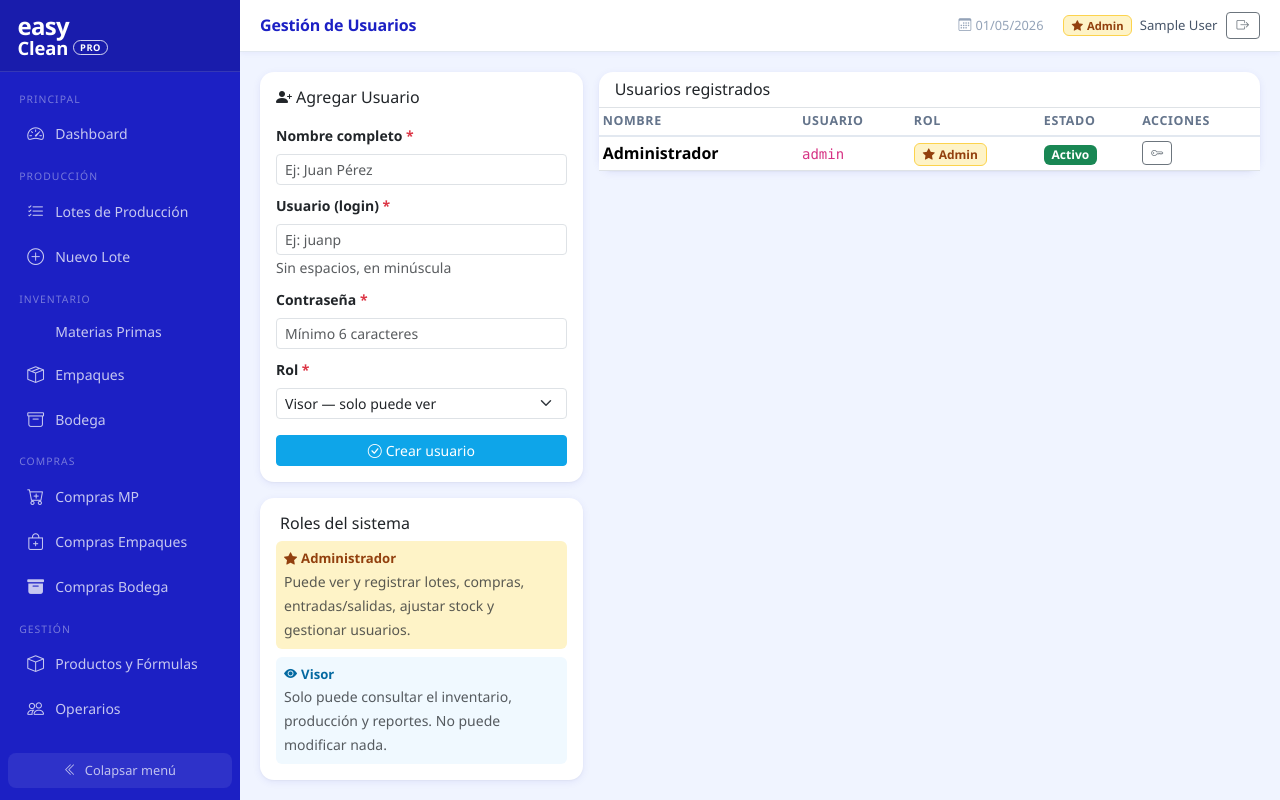
After one commit to portajorge04-hash/easyclean-inventario, a Flask app: page /admin/usuarios in a window 1280 px wide. The commit adds this page. Run offline with Flask 3, Linux system fonts and the light colour scheme; the visitor is signed in with stand-in values (Sample User, id 1); data comes from the database, SQL or seed files in the repository; some libraries are stand-ins or nearby versions.

Commit message:
feat: sistema de autenticacion con roles admin y viewer
- Pagina de login con diseño de marca (azul royal + logo CSS)
- Roles: admin (ve y modifica todo) / viewer (solo consulta)
- before_request protege todas las rutas - requiere sesion activa
- @admin_required en 10 rutas POST de solo escritura
- Verificacion es_admin() en 5 rutas GET+POST mixtas
- Gestion de usuarios: agregar, activar/desactivar, cambiar password
- Topbar muestra nombre, rol (badge) y boton de salir
- Link Usuarios en sidebar bajo seccion Gestion
- Migration v003 crea usuario admin inicial automaticamente

Co-Authored-By: Claude Sonnet 4.6 <noreply@anthropic.com>

```diff
--- a/app.py
+++ b/app.py
@@ -1,15 +1,110 @@
-from flask import Flask, render_template, request, redirect, url_for, flash, jsonify
+from flask import Flask, render_template, request, redirect, url_for, flash, jsonify, session
 from database import get_db, init_db
 from datetime import datetime, date, timedelta
+from functools import wraps
+from werkzeug.security import generate_password_hash, check_password_hash
 import json
 import os
 
 app = Flask(__name__)
-app.secret_key = 'easyclean_pro_2025'
+app.secret_key = 'easyclean_pro_2025_seguro'
+
+# ─── Autenticación ────────────────────────────────────────────────────────────
+
+@app.before_request
+def verificar_sesion():
+    rutas_publicas = {'login', 'static'}
+    if request.endpoint and request.endpoint not in rutas_publicas:
+        if 'user_id' not in session:
+            return redirect(url_for('login'))
+
+def admin_required(f):
+    @wraps(f)
+    def decorated(*args, **kwargs):
+        if session.get('rol') != 'admin':
+            flash('No tienes permisos para realizar esta acción.', 'danger')
+            return redirect(request.referrer or url_for('dashboard'))
+        return f(*args, **kwargs)
+    return decorated
+
+def es_admin():
+    return session.get('rol') == 'admin'
+
+@app.route('/login', methods=['GET', 'POST'])
+def login():
+    if 'user_id' in session:
+        return redirect(url_for('dashboard'))
+    if request.method == 'POST':
+        username = request.form['username'].strip().lower()
+        password = request.form['password']
+        db = get_db()
+        user = db.execute(
+            "SELECT * FROM usuarios WHERE username=? AND activo=1", (username,)
+        ).fetchone()
+        db.close()
+        if user and check_password_hash(user['password_hash'], password):
+            session.permanent = True
+            session['user_id']  = user['id']
+            session['username'] = user['username']
+            session['nombre']   = user['nombre']
+            session['rol']      = user['rol']
+            return redirect(url_for('dashboard'))
+        flash('Usuario o contraseña incorrectos.', 'danger')
+    return render_template('login.html')
+
+@app.route('/logout')
+def logout():
+    session.clear()
+    return redirect(url_for('login'))
+
+# ─── Gestión de usuarios (solo admin) ─────────────────────────────────────────
+
+@app.route('/admin/usuarios', methods=['GET', 'POST'])
+@admin_required
+def admin_usuarios():
+    db = get_db()
+    if request.method == 'POST':
+        accion = request.form.get('accion')
+        if accion == 'nuevo':
+            username = request.form['username'].strip().lower()
+            nombre   = request.form['nombre'].strip()
+            password = request.form['password']
+            rol      = request.form.get('rol', 'viewer')
+            existe = db.execute("SELECT id FROM usuarios WHERE username=?", (username,)).fetchone()
+            if existe:
+                flash(f'El usuario "{username}" ya existe.', 'warning')
+            else:
+                db.execute(
+                    "INSERT INTO usuarios (username, password_hash, nombre, rol) VALUES (?,?,?,?)",
+                    (username, generate_password_hash(password), nombre, rol)
+                )
+                db.commit()
+                flash(f'Usuario "{username}" creado correctamente.', 'success')
+        elif accion == 'toggle':
+            uid = request.form['usuario_id']
+            if int(uid) == session['user_id']:
+                flash('No puedes desactivar tu propia cuenta.', 'warning')
+            else:
+                db.execute("UPDATE usuarios SET activo = 1 - activo WHERE id=?", (uid,))
+                db.commit()
+                flash('Estado del usuario actualizado.', 'info')
+        elif accion == 'cambiar_password':
+            uid       = request.form['usuario_id']
+            nueva_pw  = request.form['nueva_password']
+            db.execute("UPDATE usuarios SET password_hash=? WHERE id=?",
+                       (generate_password_hash(nueva_pw), uid))
+            db.commit()
+            flash('Contraseña actualizada.', 'success')
+        db.close()
+        return redirect(url_for('admin_usuarios'))
+
+    usuarios = db.execute("SELECT * FROM usuarios ORDER BY rol DESC, nombre").fetchall()
+    db.close()
+    return render_template('admin_usuarios.html', usuarios=usuarios)
 
 @app.context_processor
 def inject_now():
-    return {'now': datetime.now()}
+    return {'now': datetime.now(), 'session': session}
 
 # ─── Helpers ──────────────────────────────────────────────────────────────────
 
@@ -151,6 +246,10 @@ def produccion_lista():
 def produccion_nueva():
     db = get_db()
     if request.method == 'POST':
+        if not es_admin():
+            flash('Solo los administradores pueden registrar lotes.', 'danger')
+            db.close()
+            return redirect(url_for('produccion_nueva'))
         producto_id = int(request.form['producto_id'])
         fecha = request.form['fecha_produccion']
         hora_inicio = request.form.get('hora_inicio', '')
@@ -275,6 +374,7 @@ def inventario_mp():
     return render_template('inventario_mp.html', mps=mps)
 
 @app.route('/inventario/mp/ajuste', methods=['POST'])
+@admin_required
 def ajuste_mp():
     db = get_db()
     mp_id = request.form['mp_id']
@@ -286,6 +386,7 @@ def ajuste_mp():
     return redirect(url_for('inventario_mp'))
 
 @app.route('/inventario/mp/nueva', methods=['POST'])
+@admin_required
 def nueva_mp():
     db = get_db()
     nombre = request.form['nombre']
@@ -313,6 +414,7 @@ def inventario_empaques():
     return render_template('inventario_empaques.html', empaques=empaques, productos=productos)
 
 @app.route('/inventario/empaques/ajuste', methods=['POST'])
+@admin_required
 def ajuste_empaque():
     db = get_db()
     emp_id = request.form['emp_id']
@@ -324,6 +426,7 @@ def ajuste_empaque():
     return redirect(url_for('inventario_empaques'))
 
 @app.route('/inventario/empaques/nuevo', methods=['POST'])
+@admin_required
 def nuevo_empaque():
     db = get_db()
     nombre = request.form['nombre']
@@ -342,6 +445,10 @@ def nuevo_empaque():
 def compras_mp():
     db = get_db()
     if request.method == 'POST':
+        if not es_admin():
+            flash('Solo los administradores pueden registrar compras.', 'danger')
+            db.close()
+            return redirect(url_for('compras_mp'))
         mp_id = request.form['materia_prima_id']
         fecha = request.form['fecha']
         cantidad = float(request.form['cantidad'])
@@ -381,6 +488,10 @@ def compras_mp():
 def compras_empaques():
     db = get_db()
     if request.method == 'POST':
+        if not es_admin():
+            flash('Solo los administradores pueden registrar compras.', 'danger')
+            db.close()
+            return redirect(url_for('compras_empaques'))
         emp_id = request.form['tipo_empaque_id']
         fecha = request.form['fecha']
         cantidad = int(request.form['cantidad'])
@@ -423,6 +534,10 @@ def compras_empaques():
 def operarios():
     db = get_db()
     if request.method == 'POST':
+        if not es_admin():
+            flash('Solo los administradores pueden modificar operarios.', 'danger')
+            db.close()
+            return redirect(url_for('operarios'))
         accion = request.form.get('accion')
         if accion == 'nuevo':
             db.execute("INSERT INTO operarios (nombre, cedula, cargo) VALUES (?,?,?)",
@@ -502,6 +617,7 @@ def productos_lista():
                            producto_formulas=producto_formulas, mps=mps)
 
 @app.route('/productos/nuevo', methods=['POST'])
+@admin_required
 def producto_nuevo():
     db = get_db()
     nombre = request.form['nombre'].strip()
@@ -536,6 +652,7 @@ def producto_nuevo():
     return redirect(url_for('productos_lista'))
 
 @app.route('/productos/<int:prod_id>/ingrediente/agregar', methods=['POST'])
+@admin_required
 def agregar_ingrediente(prod_id):
     db = get_db()
     mp_id = request.form['mp_id']
@@ -561,6 +678,7 @@ def agregar_ingrediente(prod_id):
     return redirect(url_for('productos_lista'))
 
 @app.route('/productos/<int:prod_id>/ingrediente/<int:ing_id>/eliminar', methods=['POST'])
+@admin_required
 def eliminar_ingrediente(prod_id, ing_id):
     db = get_db()
     db.execute("DELETE FROM formula_ingredientes WHERE id=? AND producto_id=?", (ing_id, prod_id))
@@ -570,6 +688,7 @@ def eliminar_ingrediente(prod_id, ing_id):
     return redirect(url_for('productos_lista'))
 
 @app.route('/productos/<int:prod_id>/editar', methods=['POST'])
+@admin_required
 def editar_producto(prod_id):
     db = get_db()
     db.execute("""
@@ -627,6 +746,7 @@ def bodega():
                            cat_filtro=cat, hoy=hoy)
 
 @app.route('/bodega/articulo/nuevo', methods=['POST'])
+@admin_required
 def bodega_articulo_nuevo():
     db = get_db()
     db.execute("""
@@ -646,6 +766,7 @@ def bodega_articulo_nuevo():
     return redirect(url_for('bodega'))
 
 @app.route('/bodega/entrada', methods=['POST'])
+@admin_required
 def bodega_entrada():
     db = get_db()
     art_id  = int(request.form['articulo_id'])
@@ -668,6 +789,7 @@ def bodega_entrada():
     return redirect(url_for('bodega'))
 
 @app.route('/bodega/salida', methods=['POST'])
+@admin_required
 def bodega_salida():
     db = get_db()
     art_id  = int(request.form['articulo_id'])
@@ -694,6 +816,7 @@ def bodega_salida():
     return redirect(url_for('bodega'))
 
 @app.route('/bodega/ajuste', methods=['POST'])
+@admin_required
 def bodega_ajuste():
     db = get_db()
     art_id = int(request.form['articulo_id'])
@@ -710,6 +833,10 @@ def bodega_ajuste():
 def compras_bodega():
     db = get_db()
     if request.method == 'POST':
+        if not es_admin():
+            flash('Solo los administradores pueden registrar compras.', 'danger')
+            db.close()
+            return redirect(url_for('compras_bodega'))
         art_id   = int(request.form['articulo_id'])
         fecha    = request.form['fecha']
         cantidad = int(request.form['cantidad'])
--- /dev/null
+++ b/templates/admin_usuarios.html
@@ -0,0 +1,158 @@
+{% extends 'base.html' %}
+{% block title %}Gestión de Usuarios{% endblock %}
+{% block page_title %}Gestión de Usuarios{% endblock %}
+
+{% block content %}
+<div class="row g-3">
+
+  <!-- ── Formulario nuevo usuario ──────────────────────────── -->
+  <div class="col-lg-4">
+    <div class="card">
+      <div class="card-body">
+        <h6 class="card-title mb-3"><i class="bi bi-person-plus-fill me-1"></i>Agregar Usuario</h6>
+        <form method="POST">
+          <input type="hidden" name="accion" value="nuevo">
+          <div class="mb-2">
+            <label class="form-label small fw-semibold">Nombre completo <span class="text-danger">*</span></label>
+            <input type="text" name="nombre" class="form-control form-control-sm" placeholder="Ej: Juan Pérez" required>
+          </div>
+          <div class="mb-2">
+            <label class="form-label small fw-semibold">Usuario (login) <span class="text-danger">*</span></label>
+            <input type="text" name="username" class="form-control form-control-sm" placeholder="Ej: juanp" required>
+            <small class="text-muted">Sin espacios, en minúscula</small>
+          </div>
+          <div class="mb-2">
+            <label class="form-label small fw-semibold">Contraseña <span class="text-danger">*</span></label>
+            <input type="text" name="password" class="form-control form-control-sm" placeholder="Mínimo 6 caracteres" required minlength="6">
+          </div>
+          <div class="mb-3">
+            <label class="form-label small fw-semibold">Rol <span class="text-danger">*</span></label>
+            <select name="rol" class="form-select form-select-sm" required>
+              <option value="viewer">Visor — solo puede ver</option>
+              <option value="admin">Administrador — puede modificar todo</option>
+            </select>
+          </div>
+          <button class="btn btn-primary btn-sm w-100">
+            <i class="bi bi-check-circle me-1"></i>Crear usuario
+          </button>
+        </form>
+      </div>
+    </div>
+
+    <!-- Explicación de roles -->
+    <div class="card mt-3">
+      <div class="card-body">
+        <h6 class="card-title mb-2"><i class="bi bi-shield-half me-1"></i>Roles del sistema</h6>
+        <div class="mb-2 p-2 rounded" style="background:#fef3c7">
+          <div class="fw-semibold" style="font-size:.82rem;color:#92400e">
+            <i class="bi bi-star-fill me-1"></i>Administrador
+          </div>
+          <small class="text-muted">Puede ver y registrar lotes, compras, entradas/salidas, ajustar stock y gestionar usuarios.</small>
+        </div>
+        <div class="p-2 rounded" style="background:#f0f9ff">
+          <div class="fw-semibold" style="font-size:.82rem;color:#0369a1">
+            <i class="bi bi-eye-fill me-1"></i>Visor
+          </div>
+          <small class="text-muted">Solo puede consultar el inventario, producción y reportes. No puede modificar nada.</small>
+        </div>
+      </div>
+    </div>
+  </div>
+
+  <!-- ── Lista de usuarios ─────────────────────────────────── -->
+  <div class="col-lg-8">
+    <div class="card">
+      <div class="card-body p-0">
+        <div class="px-3 py-2 border-bottom">
+          <h6 class="mb-0">Usuarios registrados</h6>
+        </div>
+        <div class="table-responsive">
+          <table class="table table-sm table-hover mb-0">
+            <thead>
+              <tr>
+                <th>Nombre</th>
+                <th>Usuario</th>
+                <th>Rol</th>
+                <th>Estado</th>
+                <th>Acciones</th>
+              </tr>
+            </thead>
+            <tbody>
+              {% for u in usuarios %}
+              <tr>
+                <td class="fw-semibold">{{ u['nombre'] }}</td>
+                <td><code>{{ u['username'] }}</code></td>
+                <td>
+                  {% if u['rol'] == 'admin' %}
+                    <span class="badge" style="background:#fef3c7;color:#92400e;border:1px solid #fcd34d">
+                      <i class="bi bi-star-fill me-1"></i>Admin
+                    </span>
+                  {% else %}
+                    <span class="badge bg-light text-secondary border">
+                      <i class="bi bi-eye me-1"></i>Visor
+                    </span>
+                  {% endif %}
+                </td>
+                <td>
+                  {% if u['activo'] %}
+                    <span class="badge bg-success">Activo</span>
+                  {% else %}
+                    <span class="badge bg-secondary">Inactivo</span>
+                  {% endif %}
+                </td>
+                <td>
+                  <div class="d-flex gap-1">
+                    <!-- Toggle activo -->
+                    {% if u['id'] != session.get('user_id') %}
+                    <form method="POST" style="display:inline">
+                      <input type="hidden" name="accion" value="toggle">
+                      <input type="hidden" name="usuario_id" value="{{ u['id'] }}">
+                      <button class="btn btn-sm {{ 'btn-outline-danger' if u['activo'] else 'btn-outline-success' }}" style="font-size:.75rem;padding:2px 8px"
+                              title="{{ 'Desactivar' if u['activo'] else 'Activar' }}">
+                        <i class="bi {{ 'bi-person-x' if u['activo'] else 'bi-person-check' }}"></i>
+                        {{ 'Desactivar' if u['activo'] else 'Activar' }}
+                      </button>
+                    </form>
+                    {% endif %}
+                    <!-- Cambiar contraseña -->
+                    <button class="btn btn-sm btn-outline-secondary" style="font-size:.75rem;padding:2px 8px"
+                            data-bs-toggle="modal" data-bs-target="#modalPw{{ u['id'] }}">
+                      <i class="bi bi-key"></i>
+                    </button>
+                  </div>
+                </td>
+              </tr>
+
+              <!-- Modal cambiar contraseña -->
+              <div class="modal fade" id="modalPw{{ u['id'] }}" tabindex="-1">
+                <div class="modal-dialog modal-sm">
+                  <div class="modal-content">
+                    <div class="modal-header py-2">
+                      <h6 class="modal-title">Cambiar contraseña — {{ u['nombre'] }}</h6>
+                      <button type="button" class="btn-close btn-sm" data-bs-dismiss="modal"></button>
+                    </div>
+                    <form method="POST">
+                      <div class="modal-body">
+                        <input type="hidden" name="accion" value="cambiar_password">
+                        <input type="hidden" name="usuario_id" value="{{ u['id'] }}">
+                        <label class="form-label small fw-semibold">Nueva contraseña</label>
+                        <input type="text" name="nueva_password" class="form-control form-control-sm" required minlength="6">
+                      </div>
+                      <div class="modal-footer py-2">
+                        <button type="button" class="btn btn-secondary btn-sm" data-bs-dismiss="modal">Cancelar</button>
+                        <button type="submit" class="btn btn-primary btn-sm">Guardar</button>
+                      </div>
+                    </form>
+                  </div>
+                </div>
+              </div>
+              {% endfor %}
+            </tbody>
+          </table>
+        </div>
+      </div>
+    </div>
+  </div>
+
+</div>
+{% endblock %}
--- a/templates/base.html
+++ b/templates/base.html
@@ -296,8 +296,11 @@
     <a href="/reportes" class="nav-link-item {% if '/reportes' in request.path %}active{% endif %}">
       <i class="bi bi-bar-chart-line"></i><span class="link-text">Reportes</span>
     </a>
-    <a href="/admin/estado" class="nav-link-item {% if '/admin' in request.path %}active{% endif %}">
+    <a href="/admin/estado" class="nav-link-item {% if request.path == '/admin/estado' %}active{% endif %}">
       <i class="bi bi-shield-check"></i><span class="link-text">Estado y Respaldo</span>
+    </a>
+    <a href="/admin/usuarios" class="nav-link-item {% if '/admin/usuarios' in request.path %}active{% endif %}">
+      <i class="bi bi-people-fill"></i><span class="link-text">Usuarios</span>
     </a>
   </nav>
 
@@ -323,9 +326,28 @@
 
     <h4>{% block page_title %}Inicio{% endblock %}</h4>
 
-    <span class="topbar-date">
+    <span class="topbar-date d-none d-sm-inline">
       <i class="bi bi-calendar3 me-1"></i>{{ now.strftime('%d/%m/%Y') if now else '' }}
     </span>
+
+    <!-- Usuario actual -->
+    <div class="d-flex align-items-center gap-2 ms-2">
+      {% if session.get('rol') == 'admin' %}
+        <span class="badge d-none d-md-inline" style="background:#fef3c7;color:#92400e;border:1px solid #fcd34d;font-size:.7rem">
+          <i class="bi bi-star-fill me-1"></i>Admin
+        </span>
+      {% else %}
+        <span class="badge d-none d-md-inline bg-light text-secondary border" style="font-size:.7rem">
+          <i class="bi bi-eye me-1"></i>Visor
+        </span>
+      {% endif %}
+      <span class="d-none d-md-inline" style="font-size:.82rem;color:#475569;font-weight:500">
+        {{ session.get('nombre','') }}
+      </span>
+      <a href="/logout" class="btn btn-sm btn-outline-secondary" style="font-size:.78rem;padding:3px 10px" title="Cerrar sesión">
+        <i class="bi bi-box-arrow-right"></i>
+      </a>
+    </div>
   </div>
 
   <div class="content-area">
```
Also changed, not shown: database.py (+29 -0 lines), templates/login.html (added, +157 -0 lines).
